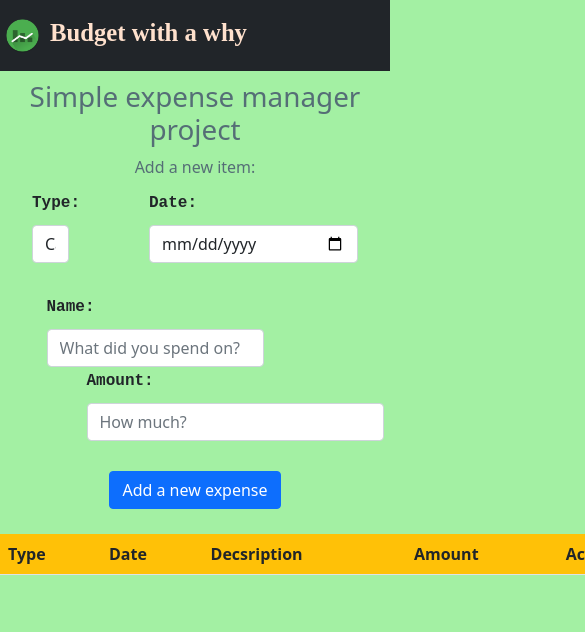
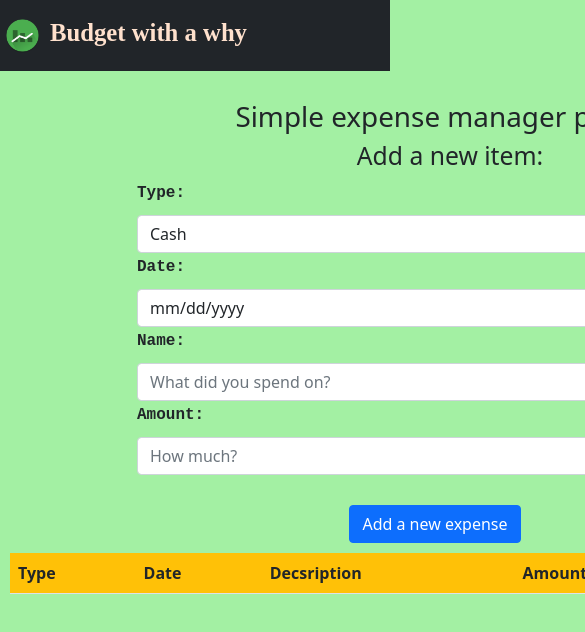
Before and after one commit to ratzushca/react-app, a React (Create React App) app: page / in a window 390 px wide. Shown: the top 632 px of the page, 585 px wide, since content can reach past the window. Built offline with nearby package versions, Linux system fonts and the light colour scheme.

Commit message:
responsive design added for phone

```diff
--- a/src/AddButton.js
+++ b/src/AddButton.js
@@ -5,7 +5,7 @@ export default function AddButton({handleAddFormSubmit, handle}){
 
     return(
 
-        <div className ="col text-center">
+        <div className ="col text-center add-btn">
         <button  type="submit" className ="btn btn-primary" value="Submit" onClick={handleAddFormSubmit} >Add a new expense</button>
         </div>
 
--- a/src/Head.js
+++ b/src/Head.js
@@ -3,10 +3,10 @@ import React from "react"
 
 export default function Head(){
     return(
-        <div className="container">
-            <div className="text-md-center jumbotron">
+        <div className="head-one">
+            <div className="text-center">
         <h1>Simple expense manager project</h1>
-        <a>Add a new item:</a>
+        <h2>Add a new item:</h2>
         </div>
         </div>
     )
--- a/src/InputBox.js
+++ b/src/InputBox.js
@@ -2,10 +2,11 @@ import React from "react"
 
 export default function InputBox({handleAddFormChange,handleAddFormSubmit,addFormData}){
     return(
-        <form  onSubmit={handleAddFormSubmit}>
+        <div className="row inputboxes">
+        <form  clansName = "col-lg-6 ml-auto" onSubmit={handleAddFormSubmit}>
 
-        <div className="form-inline">
-           <div className="form-group col-md-4">
+        <div className="form-inline row">
+           <div className="form-group col-md-4 col-lg-4">
                <label className="type-label">Type:</label>
                <select className="form-control type-input" name="type" value={addFormData.type} onChange={handleAddFormChange}>
                    <option  >Cash</option>
@@ -15,26 +16,28 @@ export default function InputBox({handleAddFormChange,handleAddFormSubmit,addFor
                    </select>
                </div>
 
-           <div className="form-group col-md-4">
+           <div className="form-group col-md-4 col-lg-4">
                <label className="date-options date-label">Date:</label>
                <input type = "date" className="form-control date-input" name="date"value={addFormData.date} onChange={handleAddFormChange}/>
            </div>
        </div>
 
-       <div className="form-inline">
-           <div className="form-group col-md-4">
+
+       <div className="form-inline row">
+           <div className="form-group col-md-4 col-lg-4">
                <label className="name-label" >Name:</label>
                <input type="text" placeholder="What did you spend on?" className="form-control name-input" name="name" value={addFormData.name} onChange={handleAddFormChange}/>
                </div>
 
 
 
-           <div className="form-group col-md-4">
+           <div className="form-group col-md-4 col-lg-4">
                <label className="date-options amount-label">Amount:</label>
                <input type="number"  placeholder="How much?"className="form-control amount-input" name="amount" value={addFormData.amount} onChange={handleAddFormChange}></input>
            </div>
        </div>
 
            </form>
+           </div>
     )
 }
--- a/src/Table.js
+++ b/src/Table.js
@@ -2,7 +2,7 @@ import React from "react"
 
 export default function Table({tableData, hadleDeleteFunction,rowId}){
     return(
-      <table className="table table-striped table-hover">
+      <table className="table table-striped table-hover col-lg-12">
       <thead key = "thead">
         <tr>
           <th scope="col" className=" bg-warning" >Type</th>
--- a/src/index.css
+++ b/src/index.css
@@ -5,8 +5,10 @@
 
 body{
     background-color: rgb(163, 240, 163);
+    margin-right: 0px;
 
 }
+
 .navbar{
     position:fixed;
     top: 0;
@@ -19,38 +21,36 @@ body{
     font-weight: 700;
 }
 
-.jumbotron{
-    margin-top: 20px;
-    margin-bottom: 10px;
-    text-align: center;
-    color: rgb(85, 110, 118);
-}
-h1{
-    margin-top: 80px;
-    word-wrap: break-word;
-    -webkit-hyphens: auto;
-    -moz-hyphens: auto;
-    -ms-hyphens: auto;
-    -o-hyphens: auto;
-    hyphens: auto;
+
+.container {
+    font-family: arial;
+    font-size: 24px;
+    margin-top: 50px;
+    height: 170px;
+
 }
 
 
+h1{
+    margin-top: 100px;
+    display: flex;
+    justify-content: center;
+    flex-wrap: wrap;
+}
 
-.form-inline {
+h2{
+    display: flex;
+    flex-flow: row wrap;
+    justify-content: center;
+
+}
+
+
+.form-inline{
     display: flex;
     flex-flow: row wrap;
     justify-content: center;
   }
-
-
-.amount-input, .date-input,.date-label, .amount-label {
-    margin-left: 40px;
-}
-
-.type-input, .name-input, .type-label, .name-label{
-    margin-left: -40px;
-}
 
 
 .amount-input, .date-input{
@@ -75,3 +75,36 @@ h1{
     color:solid black;
     background-color: crimson;
 }
+
+@media screen and (max-width: 425px){
+    body{
+        width: 900px;
+    }
+    .inputboxes{
+        width: 650px;
+        margin-left: 125px;
+        display: flex;
+        justify-content: center;
+        flex-wrap: wrap;
+
+    }
+
+    .add-btn{
+        width: 870px;
+        display: flex;
+        justify-content: center;
+        flex-wrap: wrap;
+    }
+    .table{
+        width: 870px;
+        margin:10px;
+    }
+    .container{
+        height: 140px;
+
+    }
+ .date-input{
+     margin-bottom: 0px;
+ }
+
+}
```
